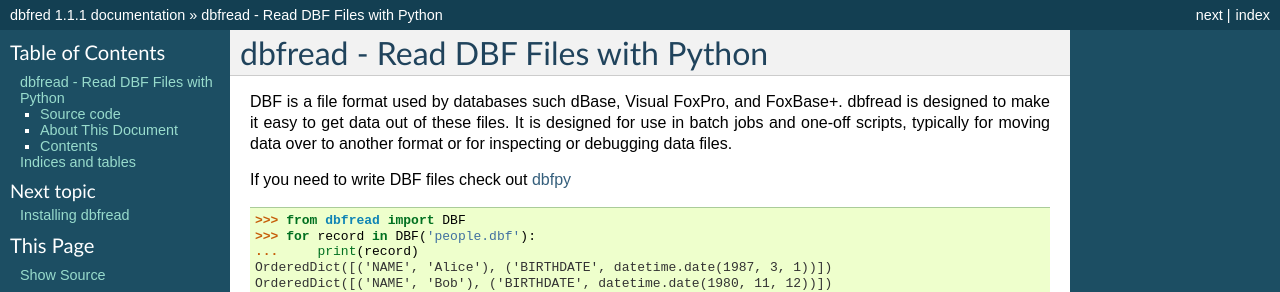
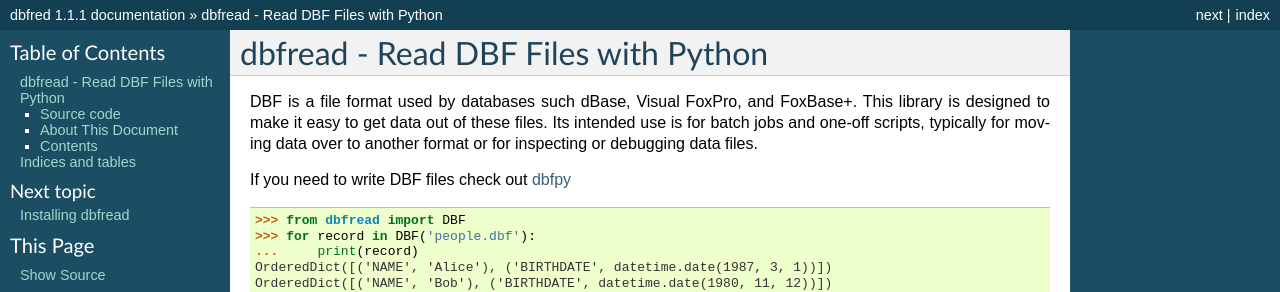
Before and after one commit to olemb/dbfread, a Sphinx documentation site: the page built from docs/index.rst, in a window 1280 px wide. Shown: the top 292 px of the page. Built offline with Sphinx 7.4.7, drawn with Linux system fonts in a browser that asks for light colours.

Commit message:
Updated blurb.

```diff
--- a/README.rst
+++ b/README.rst
@@ -2,8 +2,8 @@
 ====================================
 
 DBF is a file format used by databases such dBase, Visual FoxPro, and
-FoxBase+. dbfread is designed to make it easy to get data out of these
-files. It is designed for use in batch jobs and one-off scripts,
+FoxBase+. This library is designed to make it easy to get data out of
+these files. Its intended use is for batch jobs and one-off scripts,
 typically for moving data over to another format or for inspecting or
 debugging data files.
 
--- a/docs/index.rst
+++ b/docs/index.rst
@@ -6,8 +6,8 @@
 ====================================
 
 DBF is a file format used by databases such dBase, Visual FoxPro, and
-FoxBase+. dbfread is designed to make it easy to get data out of these
-files. It is designed for use in batch jobs and one-off scripts,
+FoxBase+. This library is designed to make it easy to get data out of
+these files. Its intended use is for batch jobs and one-off scripts,
 typically for moving data over to another format or for inspecting or
 debugging data files.
 
```
